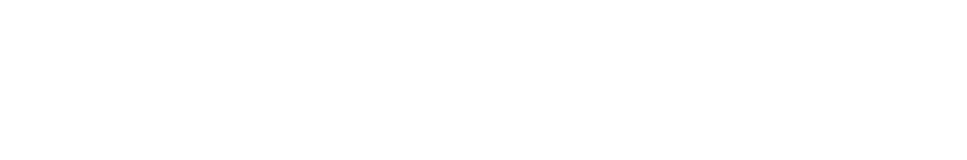
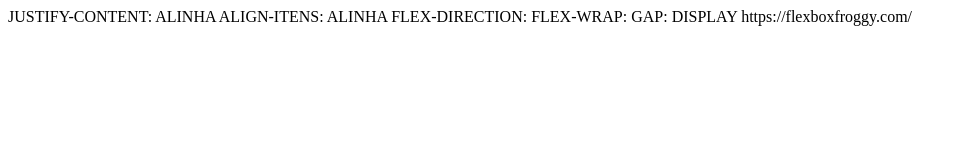
Before and after one commit to freitasbm16/trabalho_equipe_15_04_2024, a plain HTML site: page index.html in a window 1280 px wide. Shown: the whole page, without its empty margins (0-967 px from the left). Drawn offline with Linux system fonts and the light colour scheme.

Commit message:
inclui as flex models

```diff
--- a/index.html
+++ b/index.html
@@ -7,7 +7,15 @@
 </head>
 <body>
     <header>
-
+        <nav>
+            JUSTIFY-CONTENT: ALINHA
+            ALIGN-ITENS: ALINHA
+            FLEX-DIRECTION:
+            FLEX-WRAP:
+            GAP:
+            DISPLAY
+            https://flexboxfroggy.com/
+        </nav>
     </header>
 
     <footer>
```
